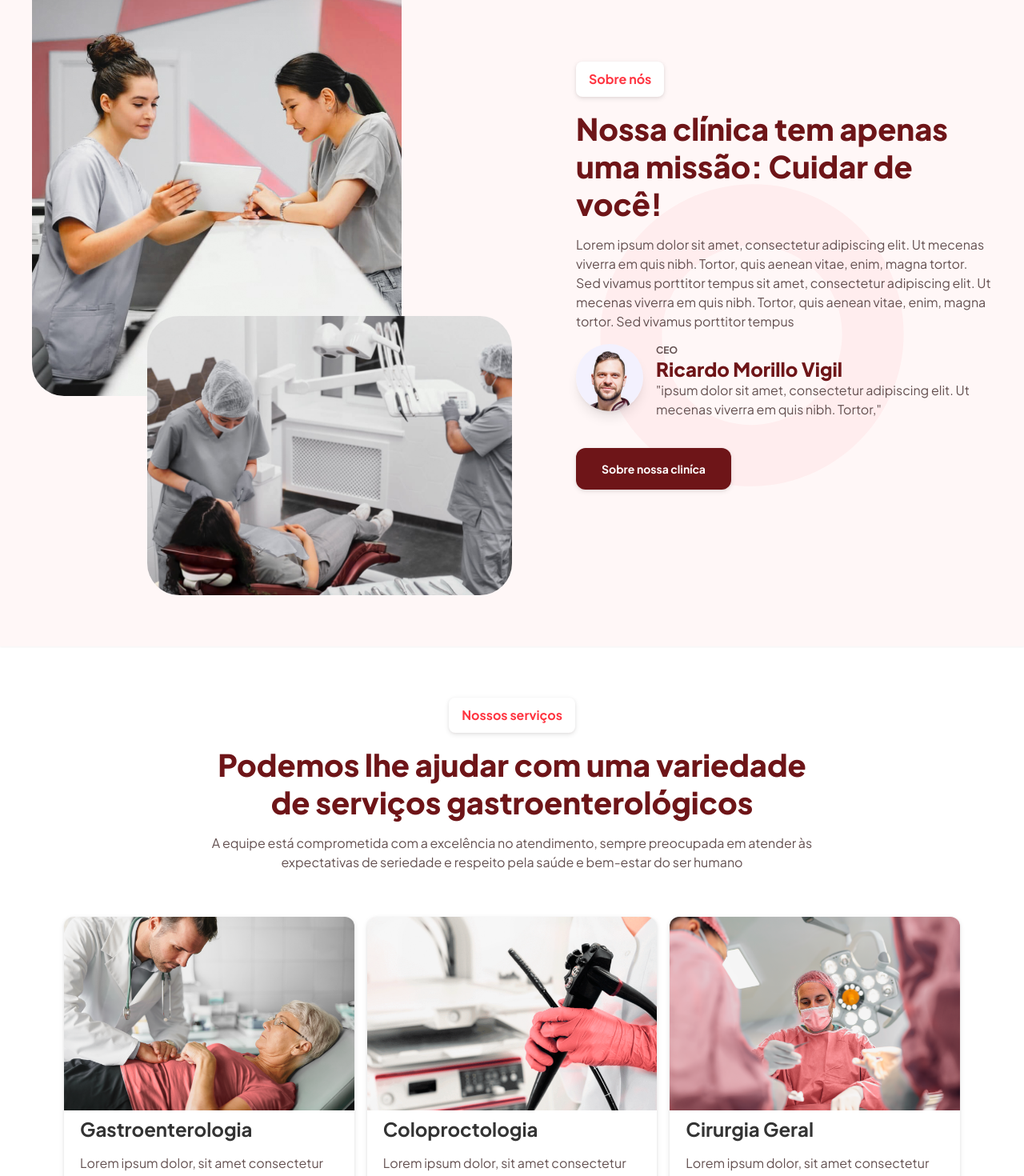
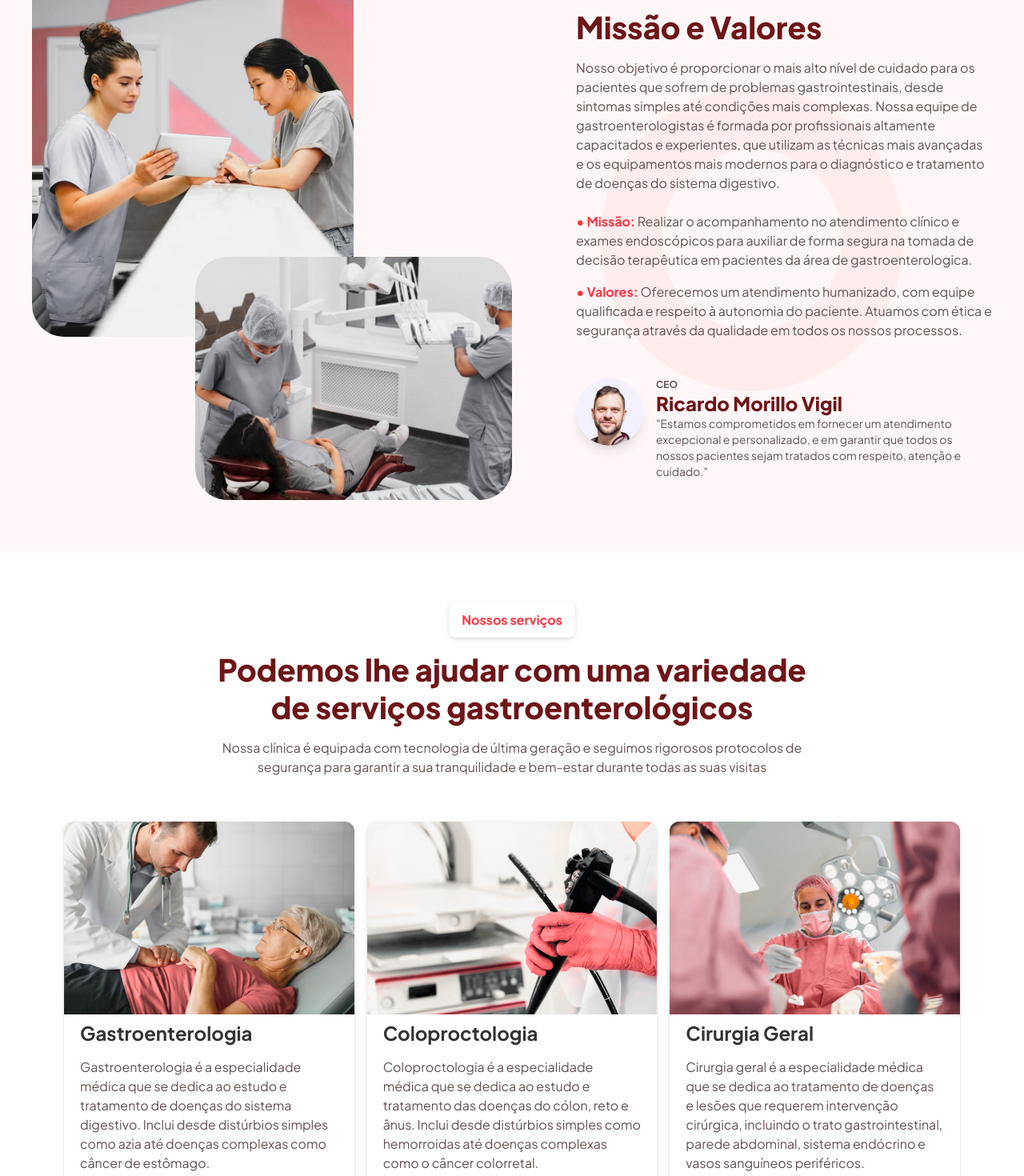
Before and after one commit to thi-alves/centrogastroenterologico, a React (Vite) app: page / in a window 1280 px wide. Shown: the part 1100-2570 px from the top of the page at 80% size. Built offline with nearby package versions, Linux system fonts and the light colour scheme.

Commit message:
Versão com textos autorais 1.0

```diff
--- a/src/components/About.jsx
+++ b/src/components/About.jsx
@@ -3,7 +3,7 @@ import { about_01, about_02, circle, profile_photo } from "../assets";
 const About = () => {
   return (
     <section id="about">
-      <div className="w-screen min-h-screen flex justify-center items-center bg-secondary/[4%] shadow-sm bg-cover relative overflow-hidden">
+      <div className="flex justify-center items-center bg-secondary/[4%] shadow-sm bg-cover relative overflow-hidden">
 
         <img
           id="circle"
@@ -11,28 +11,30 @@ const About = () => {
           alt=""
           className="absolute w-[380px] right-[150px] bottom-[200px] z-[0] opacity-20"
         />
-      <div className="container mx-auto py-16">
+        <div className="container mx-auto py-16">
           <div className="grid sm:grid-cols-2 space-y-4">
             <div className="relative">
-                <img data-anime="" src={about_01} alt="" className="max-w-[77%] float-left  rounded-[2.5rem] z-[3]"/>
-                <img src={about_02} alt="" className="max-w-[76%]  float-right mt-[-100px]  rounded-[2.5rem] z-[4]" />
+              <img data-anime="" src={about_01} alt="" className="max-w-[67%] float-left  rounded-[2.5rem] z-[3]" />
+              <img src={about_02} alt="" className="max-w-[66%]  float-right mt-[-100px]  rounded-[2.5rem] z-[4]" />
             </div>
             <div className="sm:ml-20 self-center space-y-4 z-[5]">
               <div className="btn-secondary w-max select-none">Sobre nós</div>
               <div className="h2 text-primary">
                 <strong>
-                  Nossa clínica tem apenas uma missão: Cuidar de você!
+                  Missão e Valores
                 </strong>
               </div>
-              <div className="p text-gray_red">
-                Lorem ipsum dolor sit amet, consectetur adipiscing elit. Ut
-                mecenas viverra em quis nibh. Tortor, quis aenean vitae, enim,
-                magna tortor. Sed vivamus porttitor tempus
-                sit amet, consectetur adipiscing elit. Ut
-                mecenas viverra em quis nibh. Tortor, quis aenean vitae, enim,
-                magna tortor. Sed vivamus porttitor tempus
+              <div className="flex flex-col gap-y-4 p text-gray_red">
+                <p >
+                  Nosso objetivo é proporcionar o mais alto nível de cuidado para os pacientes que sofrem de problemas gastrointestinais, desde sintomas simples até condições mais complexas. Nossa equipe de gastroenterologistas é formada por profissionais altamente capacitados e experientes, que utilizam as técnicas mais avançadas e os equipamentos mais modernos para o diagnóstico e tratamento de doenças do sistema digestivo.
+                  <br /><br /><span className="text-secondary font-bold">• Missão: </span> Realizar o acompanhamento no atendimento clínico e exames endoscópicos para auxiliar de forma segura na tomada de decisão terapêutica em pacientes da área de gastroenterologica.
+
+                </p>
+                <p >
+                  <span className="text-secondary font-bold">• Valores: </span> Oferecemos um atendimento humanizado, com equipe qualificada e respeito à autonomia do paciente. Atuamos com ética e segurança através da qualidade em todos os nossos processos.
+                </p>
               </div>
-              <div className="flex gap-4">
+              <div className="flex gap-4 pt-8">
                 <img
                   src={profile_photo}
                   alt=""
@@ -43,15 +45,12 @@ const About = () => {
                     <p className="text-xs text-gray_red">CEO</p>
                     <strong>Ricardo Morillo Vigil</strong>
                   </h3>
-                  <p className="p text-gray_red">
-                    "ipsum dolor sit amet, consectetur adipiscing elit. Ut
-                mecenas viverra em quis nibh. Tortor,"
+                  <p className="text-gray_red text-sm">
+                    "Estamos comprometidos em fornecer um atendimento excepcional e personalizado, e em garantir que todos os nossos pacientes sejam tratados com respeito, atenção e cuidado."
                   </p>
                 </div>
               </div>
-              <button className="bg-primary rounded-xl px-8 py-4 font-bold text-white shadow-btn hover:bg-secondary hover:-translate-y-1 transition duration-300">
-                Sobre nossa cliníca
-              </button>
+
             </div>
           </div>
         </div>
--- a/src/components/Articles.jsx
+++ b/src/components/Articles.jsx
@@ -13,9 +13,7 @@ const Articles = () => {
             <strong>Nossos artigos sobre saúde estomacal</strong>
           </h2>
           <p className="p text-gray_red max-w-[768px] text-center">
-              Lorem ipsum dolor sit amet, consectetur adipiscing elit. Tincidunt
-              integer elit cum sed etiam nisl arcu.integer elit cum sed etiam nisl arcu.
-              integer elit cum sed etiam nisl arcu.integer elit cum sed etiam nisl arcu.
+            Aqui você encontrará dicas e orientações para manter seu sistema digestivo saudável e funcionando corretamente. Nós nos dedicamos a fornecer informações de qualidade e precisas para ajudar nossos pacientes e visitantes.
           </p>
         </div>
         <div className="grid sm:grid-cols-3 gap-x-6 gap-y-4">
--- a/src/components/Hero.jsx
+++ b/src/components/Hero.jsx
@@ -40,7 +40,7 @@ const Hero = () => {
                 </strong>
               </h1>
               <p className="p text-gray_red mb-4">
-              O centro Gastro foi criado pelo Dr. Nantes Morillo no ano de 1992 ainda atuante como gastroenterologista e endoscopista. Somos uma clínica especializada em doenças do aparelho digestivo com atendimento em consultas eletivas, exames diagnósticos e terapêuticos de endoscopia digestiva, Colonoscopia e Ecoendoscopia.
+              O Centro Gastro foi fundado em 1992 pelo Dr. Nantes Morillo, um renomado gastroenterologista e endoscopista em atividade. Oferecemos serviços de consulta eletiva, exames diagnósticos e terapêuticos, incluindo endoscopia digestiva, colonoscopia e ecoendoscopia. Nossa equipe está comprometida em fornecer atendimento personalizado e de alta qualidade para cada paciente que entra pela nossa porta.
               </p>
               <div className="flex justify-start gap-x-8 items-center flex-col sm:flex-row gap-y-2">
                 <a href="#contact" className="flex justify-center items-center gap-2 w-full sm:w-max bg-primary rounded-xl px-8 py-4 font-bold text-white shadow-btn hover:bg-secondary hover:-translate-y-1 transition duration-300">
--- a/src/components/Partners.jsx
+++ b/src/components/Partners.jsx
@@ -26,9 +26,7 @@ const Partners = () => {
               <strong>Nossos parceiros</strong>
             </h2>
             <p className="p text-gray_red max-w-[768px] text-center">
-              Lorem ipsum dolor sit amet, consectetur adipiscing elit. Tincidunt
-              integer elit cum sed etiam nisl arcu.integer elit cum sed etiam
-              nisl arcu.
+              Nossa clínica tem o prazer de trabalhar com diversos convênios de saúde, visando oferecer a nossos pacientes uma experiência tranquila e acessível. Estamos preparados para oferecer o melhor atendimento aos pacientes conveniados.
             </p>
           </div>
           <div className="w-full h-max flex flex-1 justify-center place-items-center gap-8">
@@ -43,7 +41,7 @@ const Partners = () => {
 
           <div className="w-full h-max flex flex-col justify-center items-center">
             <div onClick={() => setExpand(!expand)} className="cursor-pointer select-none font-bold text-base text-secondary mt-5 w-max gap-4 flex items-center justify-center text-center">
-              Clique para ver todos
+              Clique para ver a lista
               {expand ?
               <BsArrowUpCircle className="text-2xl"/>
               :
--- a/src/components/Services.jsx
+++ b/src/components/Services.jsx
@@ -16,9 +16,7 @@ const Services = () => {
             </strong>
           </h2>
           <p className="p text-gray_red max-w-[768px]">
-              A equipe está comprometida com a excelência no atendimento, sempre
-              preocupada em atender às expectativas de seriedade e respeito pela
-              saúde e bem-estar do ser humano
+          Nossa clínica é equipada com tecnologia de última geração e seguimos rigorosos protocolos de segurança para garantir a sua tranquilidade e bem-estar durante todas as suas visitas
           </p>
         </div>
 
--- a/src/components/Team.jsx
+++ b/src/components/Team.jsx
@@ -36,9 +36,8 @@ const Team = () => {
               pronta para cuidar de você</strong>
             </h2>
             <p className="p text-gray_red max-w-[768px]">
-              A equipe está comprometida com a excelência no atendimento, sempre
-              preocupada em atender às expectativas de seriedade e respeito pela
-              saúde e bem-estar do ser humano
+            Nossa equipe está altamente comprometida em oferecer excelência no atendimento aos nossos pacientes. Temos um forte compromisso em atender às expectativas de nossos pacientes, com uma abordagem séria e respeitosa em relação à saúde e bem-estar humano.
+
             </p>
           </div>
         </div>
--- a/src/constants/index.js
+++ b/src/constants/index.js
@@ -16,7 +16,7 @@ export const services = {
       icon: gastroenterologia,
       title: "Gastroenterologia",
       content:
-        "Lorem ipsum dolor, sit amet consectetur adipisicing elit. Praesentium reiciendis laudantium atque, veritatis obcaecati sequi amet nesciunt",
+        "Gastroenterologia é a especialidade médica que se dedica ao estudo e tratamento de doenças do sistema digestivo. Inclui desde distúrbios simples como azia até doenças complexas como câncer de estômago.",
       link: "https://www.google.com",
     },
     {
@@ -24,7 +24,7 @@ export const services = {
       icon: coloproctologia,
       title: "Coloproctologia",
       content:
-        "Lorem ipsum dolor, sit amet consectetur adipisicing elit. Praesentium reiciendis laudantium atque, veritatis obcaecati sequi amet nesciunt",
+        "Coloproctologia é a especialidade médica que se dedica ao estudo e tratamento das doenças do cólon, reto e ânus. Inclui desde distúrbios simples como hemorroidas até doenças complexas como o câncer colorretal.",
       link: "https://www.google.com",
     },
     {
@@ -32,7 +32,7 @@ export const services = {
       icon: cirurgiageral,
       title: "Cirurgia Geral",
       content:
-        "Lorem ipsum dolor, sit amet consectetur adipisicing elit. Praesentium reiciendis laudantium atque, veritatis obcaecati sequi amet nesciunt",
+        "Cirurgia geral é a especialidade médica que se dedica ao tratamento de doenças e lesões que requerem intervenção cirúrgica, incluindo o trato gastrointestinal, parede abdominal, sistema endócrino e vasos sanguíneos periféricos.",
       link: "https://www.google.com",
     },
   ],
@@ -44,74 +44,66 @@ export const team = {
       id: "card_01",
       photo: doctor_03,
       title: "Nantes Silvestre Morillo",
-      sTitle: "Gastroenterologista",
+      sTitle: "Gastroenterologia / Endoscopia Digestiva",
       content:
-        "Lorem ipsum dolor, sit amet consectetur adipisicing elit. Praesentium reiciendis laudantium atque",
+      "A medicina é uma arte de coração, mente e alma.",
       crm: "CRM-MG 13.644",
     },
     {
       id: "card_02",
       photo: doctor_01,
       title: "Ricardo Morillo Vigil",
-      sTitle: "Tamet consectetur ad",
+      sTitle: "Gastroenterologia / Endoscopia Digestiva",
       content:
-        "Lorem ipsum dolor, sit amet consectetur adipisicing elit. Praesentium reiciendis laudantium atque",
-      crm: "CRM: 478549/87",
+      "O bem-estar do paciente é o meu objetivo.",
+      crm: "CRM-MG 39.058",
     },
     {
       id: "card_05",
       photo: doctor_02,
       title: "Emanuella Braga de Carvalho",
-      sTitle: "Tamet consectetur ad",
+      sTitle: "Gastroenterologia / Endoscopia Digestiva",
       content:
-        "Lorem ipsum dolor, sit amet consectetur adipisicing elit. Praesentium reiciendis laudantium atque",
-      crm: "CRM: 478549/87",
+      "A medicina é uma jornada constante de aprendizado.",
+      crm: "CRM-MG 39.162",
     },
     {
       id: "card_03",
       photo: doctor_03,
       title: "Ricardo Soares Fontes",
-      sTitle: "Tamet consectetur ad",
+      sTitle: "Coloproctologia",
       content:
-        "Lorem ipsum dolor, sit amet consectetur adipisicing elit. Praesentium reiciendis laudantium atque",
-      crm: "CRM: 478549/87",
+      "Um sorriso pode fazer toda a diferença na vida de um paciente.",
+      crm: "CRM-MG 43.376",
     },
     {
       id: "card_04",
       photo: doctor_01,
       title: "Fernando Campos Queiroz",
-      sTitle: "Tamet consectetur ad",
+      sTitle: "Cirurgia do Aparelho Digestivo",
       content:
-        "Lorem ipsum dolor, sit amet consectetur adipisicing elit. Praesentium reiciendis laudantium atque",
-      crm: "CRM: 478549/87",
+      "Tratar o corpo é importante, mas tratar a alma é essencial.",
+      crm: "CRM-MG 37.688",
     },
     {
       id: "card_06",
       photo: doctor_02,
       title: "Arlete Cecília Dias",
-      sTitle: "Tamet consectetur ad",
+      sTitle: "Gastroenterologia / Endoscopia Digestiva",
       content:
-        "Lorem ipsum dolor, sit amet consectetur adipisicing elit. Praesentium reiciendis laudantium atque",
-      crm: "CRM: 478549/87",
+      "A minha maior recompensa é ver a melhora dos meus pacientes.",
+      crm: "CRM-MG 42.299",
     },
     {
       id: "card_07",
       photo: doctor_02,
       title: "Sabrina Souza Araújo",
-      sTitle: "Tamet consectetur ad",
+      sTitle: "Gastroenterologia / Endoscopia Digestiva",
       content:
-        "Lorem ipsum dolor, sit amet consectetur adipisicing elit. Praesentium reiciendis laudantium atque",
-      crm: "CRM: 478549/87",
+      "Cada paciente é único e merece atendimento personalizado.",
+      crm: "CRM-MG 39.018",
     },
-    {
-      id: "card_08",
-      photo: doctor_01,
-      title: "Loren Castro Reis",
-      sTitle: "Tamet consectetur ad",
-      content:
-        "Lorem ipsum dolor, sit amet consectetur adipisicing elit. Praesentium reiciendis laudantium atque",
-      crm: "CRM: 478549/87",
-    },
+
   ],
 };
 
@@ -120,21 +112,21 @@ export const articles = {
     {
       id: "card_01",
       photo: article_01,
-      title: "A importancia do jejum antes do exame",
+      title: "A importancia do jejum, ao realizar um exame.",
       sTitle: "Perguntas",
       content:
-        "Lorem ipsum dolor sit amet, lormol amenrtol consectetur adipiscing elit, sed do eiusmod tempor.",
-      date: "Novembro 10, 2022",
+        "Neste artigo, discutiremos a importância do jejum antes do exame e como seguir esta instrução corretamente pode ajudar a melhorar a qualidade dos resultados.",
+      date: "Janeiro 12, 2023",
       link: "https://www.google.com.br/",
     },
     {
       id: "card_02",
       photo: article_01,
-      title: "Mais espaço, melhor atendimento!",
+      title: "Mais espaço, Melhor atendimento!",
       sTitle: "Notícia",
       content:
-        "Lorem ipsum dolor sit amet, lormol amenrtol consectetur adipiscing elit, sed do eiusmod tempor.",
-      date: "Novembro 10, 2022",
+        "Com a ampliação, a clínica ganhou novas salas de espera, consultórios e equipamentos de última geração, possibilitando um atendimento ainda mais completo e eficiente.",
+      date: "Fevereiro 10, 2023",
       link: "https://www.google.com.br/",
     },
     {
@@ -143,8 +135,8 @@ export const articles = {
       title: "6 Dicas para evitar desconforto estomacal",
       sTitle: "Recursos",
       content:
-        "Lorem ipsum dolor sit amet, lormol amenrtol consectetur adipiscing elit, sed do eiusmod tempor.",
-      date: "Novembro 10, 2022",
+        "Tem o objetivo orientar os pacientes da clínica de gastroenterologia sobre hábitos saudáveis e simples que podem ajudar a prevenir e aliviar o desconforto estomacal.",
+      date: "Março 21, 2023",
       link: "https://www.google.com.br/",
     },
   ],
@@ -153,16 +145,16 @@ export const articles = {
 // ######################### F A Q  ######################### //
 
 export const Faq_Menu = [
-  "Account",
-  "Orders",
-  "Payments",
-  "Shipping",
-  "Returns",
-  "Refounds",
-  "Promotions",
+  "Exames",
+  "Agendamentos",
+  "Pagamentos",
+  "Convênios",
+  "Retornos",
+  "Preparos",
+  "Cancelamentos",
 ];
 
-export const Account = [
+export const Exames = [
   {
     questions: "Se eu aceitar participar de uma pesquisa clínica, viro cobaia?",
     answers:
@@ -205,7 +197,7 @@ export const Account = [
   },
 ];
 
-export const Orders = [
+export const Agendamentos = [
   {
     questions: "Orders 1",
     answers: "Orders 1.1",
@@ -232,7 +224,7 @@ export const testmonials = [
     name: "Nelson Rodrigues",
     office: "Paciente",
     content:
-      "Lorem ipsum, dolor sit amet consectetur adipisicing elit. Corrupti sint illo dolorem rerum quidem quae, dolor, qui delectus ducimus molestias accusamus tempora praesentium soluta nobis velit in consequatur maxime recusandae?",
+      "Excelente atendimento na Centro Gastro! Fiz uma colonoscopia e me senti muito bem assistido pela equipe médica. Recomendo!",
   },
   {
     id: "testmonials_02",
@@ -240,7 +232,7 @@ export const testmonials = [
     name: "Felipe Abreu",
     office: "Paciente",
     content:
-      "Lorem ipsum, dolor sit amet consectetur aestias accusamus tempora praesentium soluta nobis velit in consequatur maxime recusandae?",
+    "Fui diagnosticado com gastrite e após a endoscopia, recebi o tratamento adequado. Agradeço ao centro gastro pela atenção e cuidado.",
   },
   {
     id: "testmonials_03",
@@ -248,7 +240,7 @@ export const testmonials = [
     name: "Raquel Silva",
     office: "Paciente",
     content:
-      "Lorem ipsum, dolor sit amet consectetur adipisicing elit. Corrupti sint illo dolorem rerum quidem quae, dolor,  t consectetur adipisicing elit. Corrupti sint illo dolorem rerum quidem quae, dolor qui delectus ducimus molestias accusamus tempora praesentium soluta nobis velit in consequatur maxime recusandae?",
+    "Realizei a colonoscopia na Centro Gastro e fiquei impressionado com a eficiência do procedimento. Recomendo a todos que precisam desse exame.",
   },
   {
     id: "testmonials_04",
@@ -256,7 +248,7 @@ export const testmonials = [
     name: "Manoel Augustos",
     office: "Paciente",
     content:
-      "Lorem ipsum, dolor sit amet consectetur adipisicino dolorem rerum quidem quae, dolor, qui delectus ducimus molestias accusamus tempora praesentium soluta nobis velit in consequatur maxime recusandae?",
+    "A equipe médica do Centro Gastro foi muito atenciosa e profissional durante a minha consulta de gastroenterologia. Agradeço pela dedicação.",
   },
   {
     id: "testmonials_05",
@@ -264,7 +256,7 @@ export const testmonials = [
     name: "Martins e Silva",
     office: "Paciente",
     content:
-      "Lorem ipsum, dolor sit amet consectetur adipisicing elit. Corrupti sint illo dolorem rerum quidem quae, t consectetur adipisicing elit. Corrupti sint illo dos molestias accusamus tempora praesentium soluta nobis velit in consequatur maxime recusandae?",
+    "Tive um problema sério de refluxo e graças à endoscopia realizada na Centro Gastro, pude receber o tratamento correto. Estou muito satisfeito com o atendimento.",
   },
 
 ];
--- a/tailwind.config.cjs
+++ b/tailwind.config.cjs
@@ -9,8 +9,8 @@ module.exports = {
         DEFAULT: '',
         sm: '',
         lg: '',
-        xl: '',
-        '2xl': '',
+        xl: '6rem',
+        '2xl': '2',
       },
     },
     extend: {
```
Also changed, not shown: src/components/Downloads.jsx (+2 -8 lines), src/components/Faq.jsx (+5 -5 lines), src/components/Testimonials.jsx (+4 -5 lines). Lines whose indentation alone changed are shown as unchanged.
